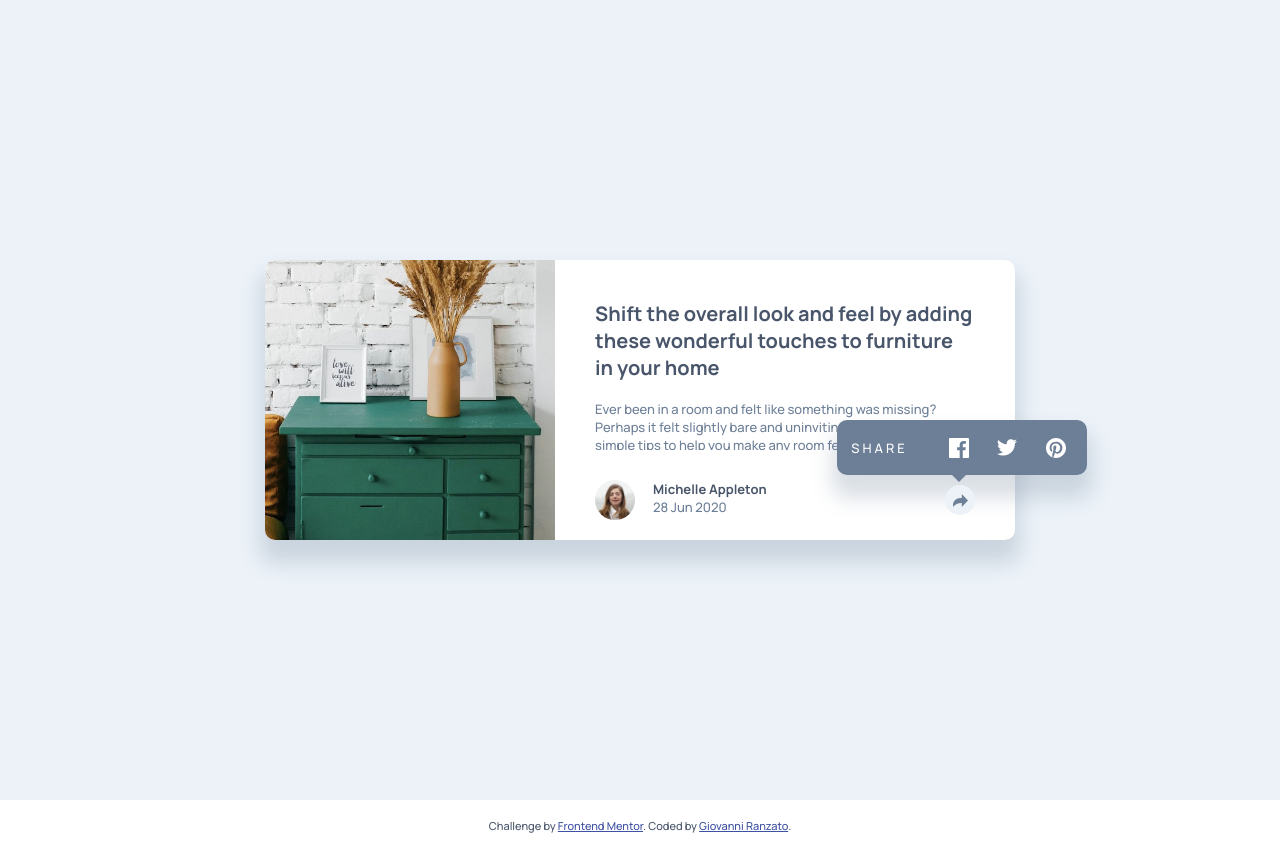
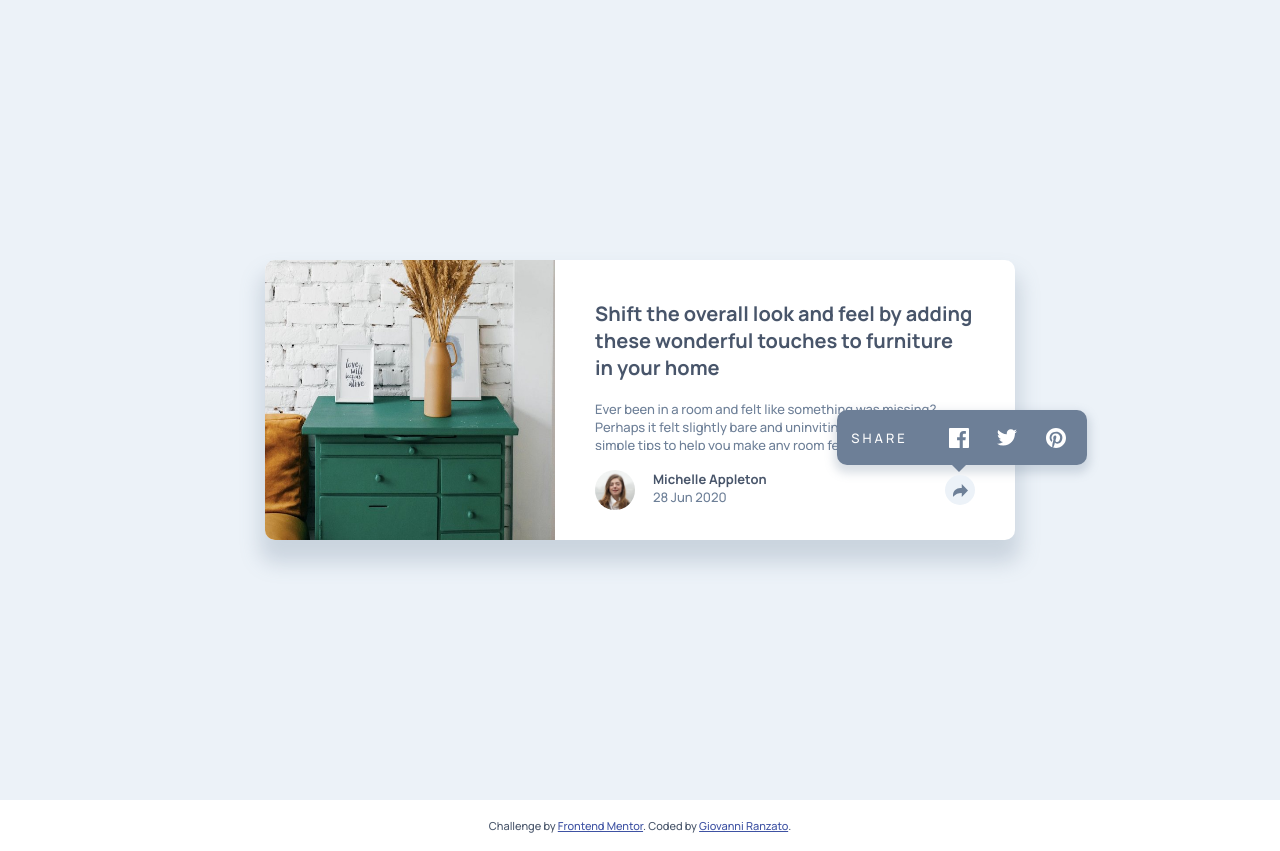
Before and after one commit to GiovanniRanzato/article-preview-component-master, a plain HTML site: page index.html in a window 1280 px wide. Both pictures are taken after a click on the element 960 px from the left and 500 px from the top of the page. Drawn offline with Linux system fonts and the light colour scheme.

Commit message:
Fixed Safari Styles

```diff
--- a/functions.js
+++ b/functions.js
@@ -2,7 +2,7 @@ let toggleShare = false;
 const data = {
     cover: "./images/drawers.jpg",
     title: "Shift the overall look and feel by adding these wonderful touches to furniture in your home",
-    text: " Ever been in a room and felt like something was missing? Perhaps it felt slightly bare and uninviting. I’ve got some simple tips to help you make any room feel complete.Ever been in a room and felt like something was missing? Perhaps it felt slightly bare and uninviting. I’ve got some simple tips to help you make any room feel complete.",
+    text: "Ever been in a room and felt like something was missing? Perhaps it felt slightly bare and uninviting. I’ve got some simple tips to help you make any room feel complete.",
     author: "Michelle Appleton",
     authorAvatar: "./images/avatar-michelle.jpg",
     date: "28 Jun 2020"
--- a/index.html
+++ b/index.html
@@ -41,7 +41,7 @@
       <div id="articleFooterSha-1" class="articleFooterShare button" onClick="toggleShareHandler('articleFooterSha-1','articleFooterIco-1')">
         <img src="./images/icon-share.svg" />
       </div>
-      <div id="articleFooterIco-1" class="articleFooterIcons articleFooterIconsHide shadow" >
+      <div id="articleFooterIco-1" class="articleFooterIcons articleFooterIconsHide softShadow" >
         <div class="shareText">SHARE</div>
         <div class="shareButton button"><img src="./images/icon-facebook.svg"/></div>
         <div class="shareButton button"><img src="./images/icon-twitter.svg"/></div>
--- a/style.css
+++ b/style.css
@@ -33,7 +33,7 @@ body {
 }
 .articleMedia img {
     width: 100%;
-    object-fit: cover;
+    object-fit: fill;
 }
 /* PREVIEW */
 .articleBody {
@@ -157,12 +157,17 @@ body {
     cursor: pointer;
 }
 .articleFooterIconsHide {
-    bottom: -100px;
+    bottom: -70px;
 }
 .shadow{
     -webkit-box-shadow: 0px 18px 20px 5px rgba(108,127,151,0.25);
 -moz-box-shadow: 0px 18px 20px 5px rgba(108,127,151,0.25);
 box-shadow: 0px 18px 20px 5px rgba(108,127,151,0.25);
+}
+.softShadow{
+    -webkit-box-shadow: 0px 5px 10px 3px rgba(108,127,151,0.25);
+-moz-box-shadow: 0px 5px 10px 3px rgba(108,127,151,0.25);
+box-shadow: 0px 5px 10px 3px rgba(108,127,151,0.25);
 }
 
 @media only screen and (min-width: 1200px){
@@ -186,12 +191,9 @@ box-shadow: 0px 18px 20px 5px rgba(108,127,151,0.25);
         padding:40px 40px 0 40px;
     }
     .articleMedia img {
-        height: 100%;
+        height: 280px;
     }
-    .articleBody {
-        height: 100%;
 
-    }
     .articleBodyTitle{
         font-size: 20px;
     }
```
